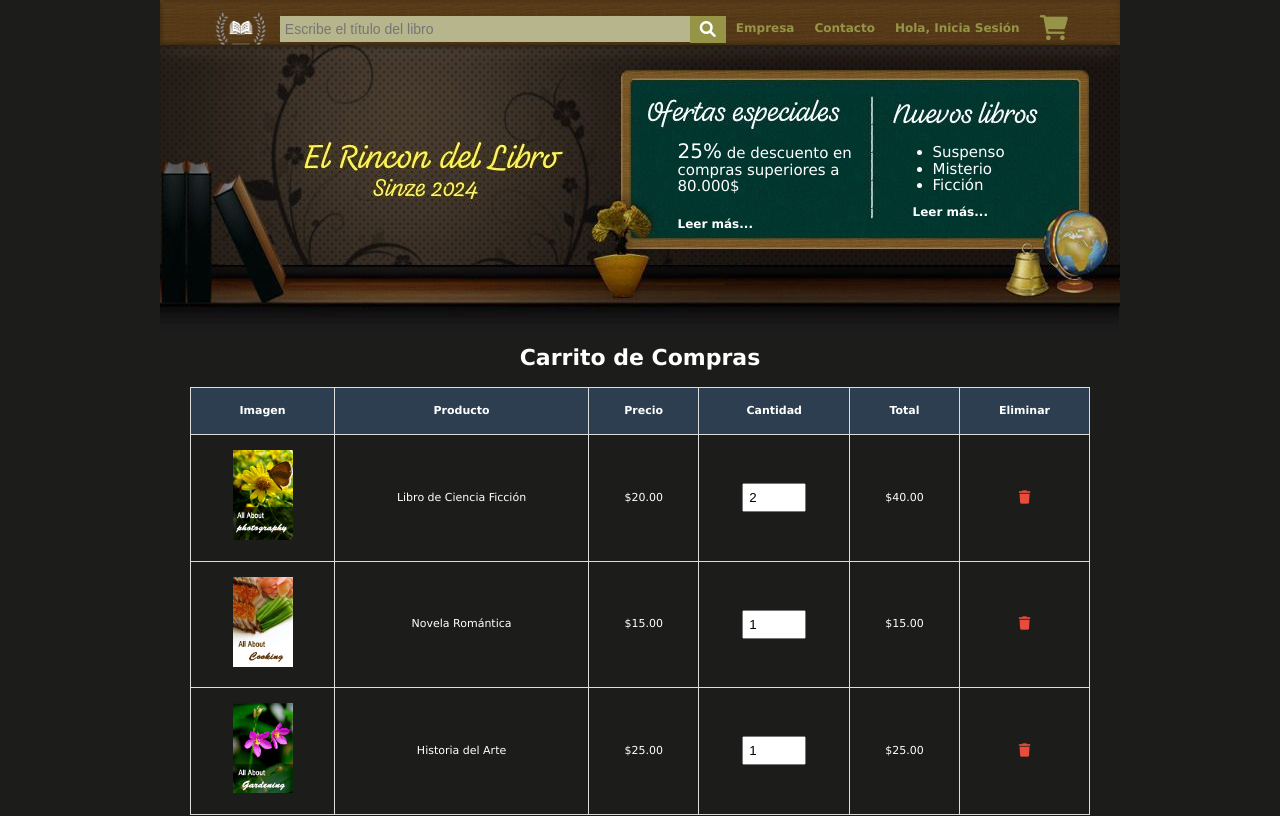
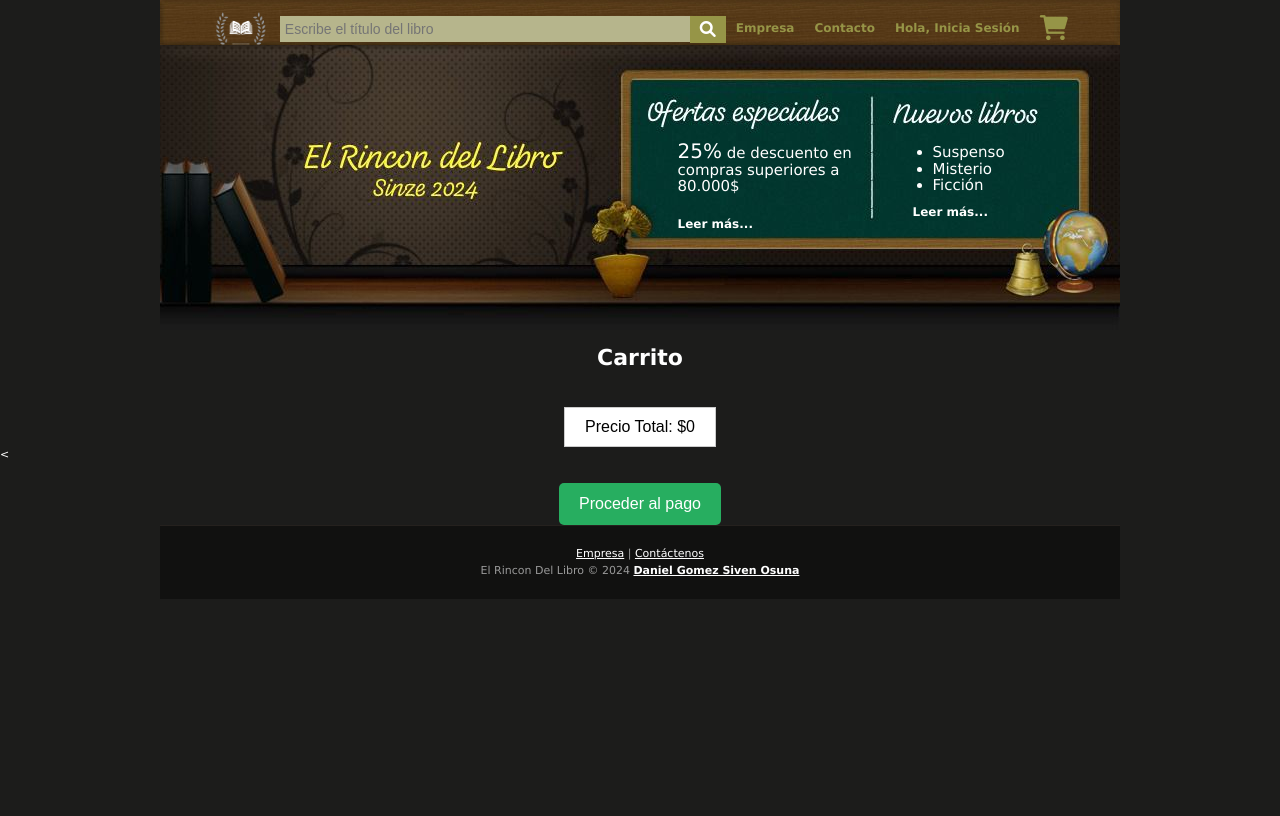
Before and after one commit to DaniGomAris/Book-Store, an Angular app: page /cart in a window 1280 px wide. Shown: the top 816 px of the page. Built offline with nearby package versions, Linux system fonts and the light colour scheme.

Commit message:
Carrito de compras terminado

```diff
--- a/src/app/app.module.ts
+++ b/src/app/app.module.ts
@@ -10,6 +10,7 @@ import { FormsModule } from '@angular/forms';
 import { HttpClientModule } from '@angular/common/http';
 import { RouterModule } from '@angular/router';
 import { CommonModule } from '@angular/common';
+import { CartService } from './services/cart.service';  // Importar el servicio
 
 @NgModule({
   declarations: [
@@ -26,9 +27,9 @@ import { CommonModule } from '@angular/common';
     HttpClientModule,
     FormsModule,
     RouterModule,
-    CommonModule // Importa CommonModule aquí
+    CommonModule
   ],
-  providers: [],
+  providers: [CartService],
   bootstrap: [AppComponent],
   schemas: [CUSTOM_ELEMENTS_SCHEMA] // Agrega esto para reconocer elementos personalizados
 })
--- a/src/app/features/pages/cart-page/cart-page.component.css
+++ b/src/app/features/pages/cart-page/cart-page.component.css
@@ -1,68 +1,101 @@
-#cart {
-    width: 900px;
+.title {
+    text-align: center;
+    color: white;
+}
+
+/* Contenedor de la tabla */
+.table-wrapper {
+    display: flex;
+    justify-content: center;
+    margin: 20px;
+}
+
+/* Tabla principal */
+.cart-table {
+    width: 80%;
     max-width: 1000px;
     border-collapse: collapse;
-    margin: 20px auto;
+    box-shadow: 0px 4px 6px rgba(0, 0, 0, 0.1);
 }
 
-#cart th, #cart td {
+.cart-table th, .cart-table td {
     padding: 15px;
     text-align: center;
     border: 1px solid #ddd;
+    font-family: Arial, sans-serif;
 }
 
-#cart th {
-    background-color: #2c3e50;
-    color: #fff;
+
+.product-image {
+    width: 70px;
+    height: auto;
+    border-radius: 5px;
 }
 
-#cart td img {
+.quantity {
     width: 60px;
-    height: 90px;
-    object-fit: cover;
+    text-align: center;
 }
 
-#cart td input[type="number"] {
-    width: 50px;
-    padding: 5px;
+.item-total {
+    font-weight: bold;
+    color: white;
 }
 
 .remove-item {
-    background: none;
+    background-color: #e74c3c;
+    color: white;
+    padding: 8px 12px;
     border: none;
-    color: #e74c3c;
+    border-radius: 4px;
     cursor: pointer;
 }
 
 .remove-item:hover {
-    color: #c0392b;
+    background-color: #c0392b;
 }
 
-#cart-summary {
-    text-align: center;
-    margin-top: 30px;
+@media screen and (max-width: 768px) {
+    .cart-table {
+        width: 100%;
+    }
 }
 
-#cart-summary p {
-    font-size: 18px;
-    font-weight: bold;
+/* Boton comprar*/
+.buy-button-container {
+    text-align: center;
+    margin-top: 20px;
 }
 
-#checkout-btn {
+.buy-button {
     background-color: #27ae60;
-    color: #fff;
+    color: white;
+    padding: 12px 20px;
     border: none;
+    border-radius: 5px;
+    font-size: 16px;
+    cursor: pointer;
+    display: inline-block;
+}
+
+.buy-button:hover {
+    background-color: #2ecc71;
+}
+
+.total-price-container {
+    margin-top: 20px;
+    text-align: center;
+}
+
+.total-price-button {
+    background-color: white;
+    border: 1px solid #ccc;
     padding: 10px 20px;
     font-size: 16px;
     cursor: pointer;
-    display: block;
-    margin: 20px auto;
+    transition: background-color 0.3s;
 }
 
-#checkout-btn:hover {
-    background-color: #2ecc71;
+.total-price-button:hover {
+    background-color: #f1f1f1;
 }
-
-main h1 {
-    text-align: center;
-}
--- a/src/app/features/pages/cart-page/cart-page.component.html
+++ b/src/app/features/pages/cart-page/cart-page.component.html
@@ -1,57 +1,40 @@
 <app-header></app-header>
+<div id="container">
     <div id="content">
-    <main>
-        <h1>Carrito de Compras</h1>
-
-        <table id="cart">
-            <thead>
-                <tr>
-                    <th>Imagen</th>
-                    <th>Producto</th>
-                    <th>Precio</th>
-                    <th>Cantidad</th>
-                    <th>Total</th>
-                    <th>Eliminar</th>
-                </tr>
-            </thead>
+        <h1 class="title">Carrito</h1>
+        <div id="content_right">
+            <div class="table-wrapper">
+                <table class="cart-table">
                     <tbody>
-                <tr>
-                    <td><img src="/assets/image_01.jpg" alt="Libro de Ciencia Ficción" class="product-image"></td>
-                    <td>Libro de Ciencia Ficción</td>
-                    <td>$20.00</td>
+                        <tr *ngFor="let libro of carrito; let i = index">
                             <td>
-                        <input type="number" value="2" min="1" class="quantity">
+                                <img [src]="libro.cover_i ? 'https://covers.openlibrary.org/b/id/' + libro.cover_i + '-M.jpg' : 'assets/image_01.jpg'"
+                                     alt="{{ libro.title }}" class="product-image">
                             </td>
-                    <td class="item-total">$40.00</td>
-                    <td><button class="remove-item"><i class="fas fa-trash"></i></button></td>
-                </tr>
-                <tr>
-                    <td><img src="/assets/image_02.jpg" alt="Novela Romántica" class="product-image"></td>
-                    <td>Novela Romántica</td>
-                    <td>$15.00</td>
+                            <td>{{ libro.title }}</td>
+                            <td>{{ libro.author_name }}</td>
                             <td>
                                 <input type="number" value="1" min="1" class="quantity">
                             </td>
-                    <td class="item-total">$15.00</td>
-                    <td><button class="remove-item"><i class="fas fa-trash"></i></button></td>
-                </tr>
-                <tr>
-                    <td><img src="/assets/image_03.jpg" alt="Historia del Arte" class="product-image"></td>
-                    <td>Historia del Arte</td>
-                    <td>$25.00</td>
+                            <td>${{ libro.precio || 0 }}</td>
                             <td>
-                        <input type="number" value="1" min="1" class="quantity">
+                                <button class="remove-item" (click)="eliminarDelCarrito(i)">
+                                    <i class="fas fa-trash"></i> Eliminar
+                                </button>
                             </td>
-                    <td class="item-total">$25.00</td>
-                    <td><button class="remove-item"><i class="fas fa-trash"></i></button></td>
                         </tr>
                     </tbody>
                 </table>
-
-        <div id="cart-summary">
-            <p><strong>Total:</strong> <span id="total-price">$80.00</span></p>
-            <button id="checkout-btn">Proceder a la compra</button>
             </div>
-    </main>
+            <div class="total-price-container">
+                <button class="total-price-button">
+                    Precio Total: ${{ total || 0 }}
+                </button>
+            </div>
+            <<div class="buy-button-container">
+                <button class="buy-button" (click)="procederAlPago()">Proceder al pago</button>
+            </div>
+        </div>
+    </div>
 </div>
 <app-footer></app-footer>
--- a/src/app/features/pages/cart-page/cart-page.component.ts
+++ b/src/app/features/pages/cart-page/cart-page.component.ts
@@ -1,15 +1,48 @@
-import { Component } from '@angular/core';
+import { Component, OnInit } from '@angular/core';
+import { CartService } from "../../../services/cart.service"; // Asegúrate de que el path sea correcto
 import { FooterComponent } from "../../../layout/pages/footer/footer.component";
 import { HeaderComponent } from "../../../layout/pages/header/header.component";
 import { RouterLink } from '@angular/router';
+import { CommonModule } from '@angular/common';
 
 @Component({
   selector: 'app-cart-page',
   standalone: true,
-  imports: [FooterComponent, HeaderComponent, RouterLink],
+  imports: [FooterComponent, HeaderComponent, RouterLink, CommonModule],
   templateUrl: './cart-page.component.html',
-  styleUrl: './cart-page.component.css'
+  styleUrls: ['./cart-page.component.css']
 })
-export class CartPageComponent {
+export class CartPageComponent implements OnInit {
+  carrito: any[] = [];
+  total: number = 0; // Propiedad para almacenar el total
 
+  constructor(private cartService: CartService) {}
+
+  ngOnInit(): void {
+    this.carrito = this.cartService.obtenerCarrito(); // Cargar productos al iniciar
+    this.calcularTotal(); // Calcular el total al iniciar
+  }
+
+  // Método para eliminar un libro del carrito
+  eliminarDelCarrito(index: number) {
+    this.cartService.eliminarDelCarrito(index); // Llamada al servicio para eliminar el libro
+    this.carrito = this.cartService.obtenerCarrito(); // Actualizar el carrito
+    this.calcularTotal(); // Actualizar el total después de eliminar un libro
+  }
+
+  // Método para calcular el total del carrito
+  calcularTotal() {
+    this.total = this.carrito.reduce((sum, libro) => sum + (libro.precio || 0), 0);
+  }
+
+  // Método para proceder al pago
+  procederAlPago() {
+    // Mostrar alerta
+    alert("Redirigiendo a la página de pagos");
+
+    // Vaciar el carrito
+    this.cartService.limpiarCarrito(); // Método que limpia el carrito en el servicio
+    this.carrito = [];
+    this.total = 0
+  }
 }
--- a/src/app/features/pages/home/home.component.css
+++ b/src/app/features/pages/home/home.component.css
@@ -142,7 +142,7 @@ img {
 #content_right .product_box {
     float: left;
     width: 303px;
-    height: 220px;
+    height: 250px;
     padding: 10px;
     border: 1px solid #333;
 }
--- a/src/app/features/pages/home/home.component.html
+++ b/src/app/features/pages/home/home.component.html
@@ -40,7 +40,9 @@
                     <p>{{ libro.author_name }}</p>
                     <p>{{ libro.first_publish_year }}</p>
                     <h3>${{ precios[i] || "$32" }}</h3>
-                    <div class="buy_now_button"><a href="">Comprar Ahora</a></div>
+                    <div class="buy_now_button">
+                        <a href="javascript:void(0);" (click)="agregarAlCarrito(libro)">Agregar</a>
+                    </div>
                     <div class="detail_button"><a href="">Detalles</a></div>
                 </div>
                 <div class="cleaner">&nbsp;</div>
--- /dev/null
+++ b/src/app/services/cart.service.ts
@@ -0,0 +1,29 @@
+// cart.service.ts
+import { Injectable } from '@angular/core';
+
+@Injectable({
+  providedIn: 'root'
+})
+export class CartService {
+  private carrito: any[] = [];
+
+  // Agregar un libro al carrito
+  agregarAlCarrito(libro: any) {
+    this.carrito.push(libro);
+  }
+
+  // Obtener todos los libros en el carrito
+  obtenerCarrito() {
+    return this.carrito;
+  }
+
+  // Eliminar un libro del carrito
+  eliminarDelCarrito(index: number) {
+    this.carrito.splice(index, 1);
+  }
+
+  // Método para limpiar el carrito
+  limpiarCarrito() {
+    this.carrito = [];
+  }
+}
--- a/src/app/services/libro.service.ts
+++ b/src/app/services/libro.service.ts
@@ -11,7 +11,7 @@ export class LibroService {
 
   constructor(private http: HttpClient) { }
 
-  // Método para buscar libros por título
+  // Buscar libros por titulo
   buscarLibros(titulo: string): Observable<any> {
     return this.http.get(`${this.apiUrl}/search.json?title=${titulo}`);
   }
```
Also changed, not shown: src/app/features/pages/home/home.component.ts (+12 -1 lines), 1 other file (tests, documents, lock files or other folders). Lines whose indentation alone changed are shown as unchanged.
